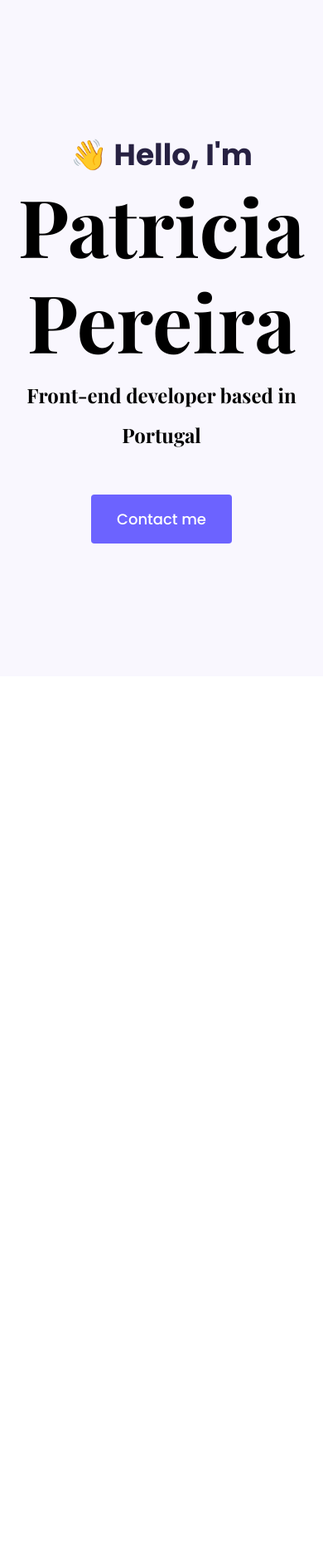
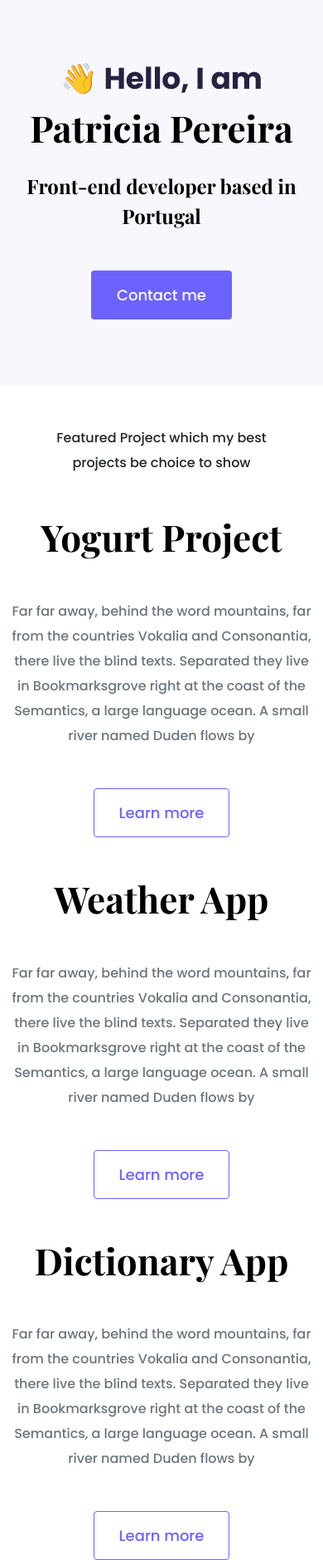
Before and after one commit to VKrushenko/portfolio-project, a plain HTML site: page index.html in a window 390 px wide. Shown: the whole page at 83% size. Before the commit the page ends 844 px from the top, so only its background shows below. Drawn offline with nearby package versions, Linux system fonts and the light colour scheme.

Commit message:
updated html, css and images

```diff
--- a/index.html
+++ b/index.html
@@ -4,7 +4,7 @@
     <meta charset="UTF-8" />
     <meta http-equiv="X-UA-Compatible" content="IE=edge" />
     <meta name="viewport" content="width=device-width, initial-scale=1.0" />
-    <title>Document</title>
+    <title>SheCodes Portfolio</title>
 
     <link
       href="https://cdn.jsdelivr.net/npm/bootstrap@5.0.0-beta2/dist/css/bootstrap.min.css"
@@ -31,12 +31,68 @@
   </head>
   <body>
     <div class="hero">
-      <p>👋 Hello, I'm</p>
+      <p>👋 Hello, I am</p>
       <h1>Patricia Pereira</h1>
       <h2 class="mb-5">Front-end developer based in Portugal</h2>
       <div>
         <a href="#" class="btn btn-branding">Contact me</a>
       </div>
     </div>
+    <p class="text-center m-5">
+      Featured Project which my best projects be choice to show
+    </p>
+    <div class="container">
+      <div class="row mb-5">
+        <div class="col d-none d-lg-block">
+          <img src="images/yogurt.png" class="img-fluid" alt="" />
+        </div>
+        <div class="col">
+          <div class="project-desciption">
+            <h2 class="mb-5">Yogurt Project</h2>
+            <p class="mb-5 text-muted">
+              Far far away, behind the word mountains, far from the countries
+              Vokalia and Consonantia, there live the blind texts. Separated
+              they live in Bookmarksgrove right at the coast of the Semantics, a
+              large language ocean. A small river named Duden flows by
+            </p>
+            <a href="" class="btn btn-branding-outline"> Learn more </a>
+          </div>
+        </div>
+      </div>
+      <div class="row mb-5">
+        <div class="col">
+          <div class="project-desciption">
+            <h2 class="mb-5">Weather App</h2>
+            <p class="mb-5 text-muted">
+              Far far away, behind the word mountains, far from the countries
+              Vokalia and Consonantia, there live the blind texts. Separated
+              they live in Bookmarksgrove right at the coast of the Semantics, a
+              large language ocean. A small river named Duden flows by
+            </p>
+            <a href="" class="btn btn-branding-outline"> Learn more </a>
+          </div>
+        </div>
+        <div class="col d-none d-lg-block">
+          <img src="images/weather.png" class="img-fluid" alt="" />
+        </div>
+      </div>
+      <div class="row">
+        <div class="col d-none d-lg-block">
+          <img src="images/dictionary.png" class="img-fluid" alt="" />
+        </div>
+        <div class="col">
+          <div class="project-desciption">
+            <h2 class="mb-5">Dictionary App</h2>
+            <p class="mb-5 text-muted">
+              Far far away, behind the word mountains, far from the countries
+              Vokalia and Consonantia, there live the blind texts. Separated
+              they live in Bookmarksgrove right at the coast of the Semantics, a
+              large language ocean. A small river named Duden flows by
+            </p>
+            <a href="" class="btn btn-branding-outline"> Learn more </a>
+          </div>
+        </div>
+      </div>
+    </div>
   </body>
 </html>
--- a/style/style.css
+++ b/style/style.css
@@ -22,10 +22,17 @@ h6 {
 
 h1 {
   font-size: 96px;
+  line-height: 1.5;
+}
+
+h2 {
+  font-size: 64px;
 }
 
 p {
   font-weight: normal;
+  font-size: 16px;
+  line-height: 30px;
 }
 
 .hero {
@@ -44,7 +51,7 @@ p {
 .hero h2 {
   font-family: var(--heading-font-family);
   font-weight: normal;
-  line-height: 2;
+  line-height: 1.5;
   font-size: 24px;
 }
 
@@ -56,3 +63,36 @@ p {
   line-height: 27px;
   padding: 15px 30px;
 }
+
+.btn-branding-outline {
+  color: var(--branding-color);
+  border: 1px solid var(--branding-color);
+  border-radius: 4px;
+  font-size: 18px;
+  line-height: 27px;
+  padding: 15px 30px;
+}
+
+.project-desciption {
+  padding: 120px 60px;
+}
+
+@media (max-width: 900px) {
+  h1 {
+    font-size: 44px;
+    line-height: 2;
+  }
+
+  h2 {
+    font-size: 44px;
+  }
+
+  .hero {
+    padding: 80px 20px;
+  }
+
+  .project-desciption {
+    padding: 0;
+    text-align: center;
+  }
+}
```
Also changed, not shown: images/dictionary.png (added), images/weather.png (added), images/yogurt.png (added), 2 other files.
